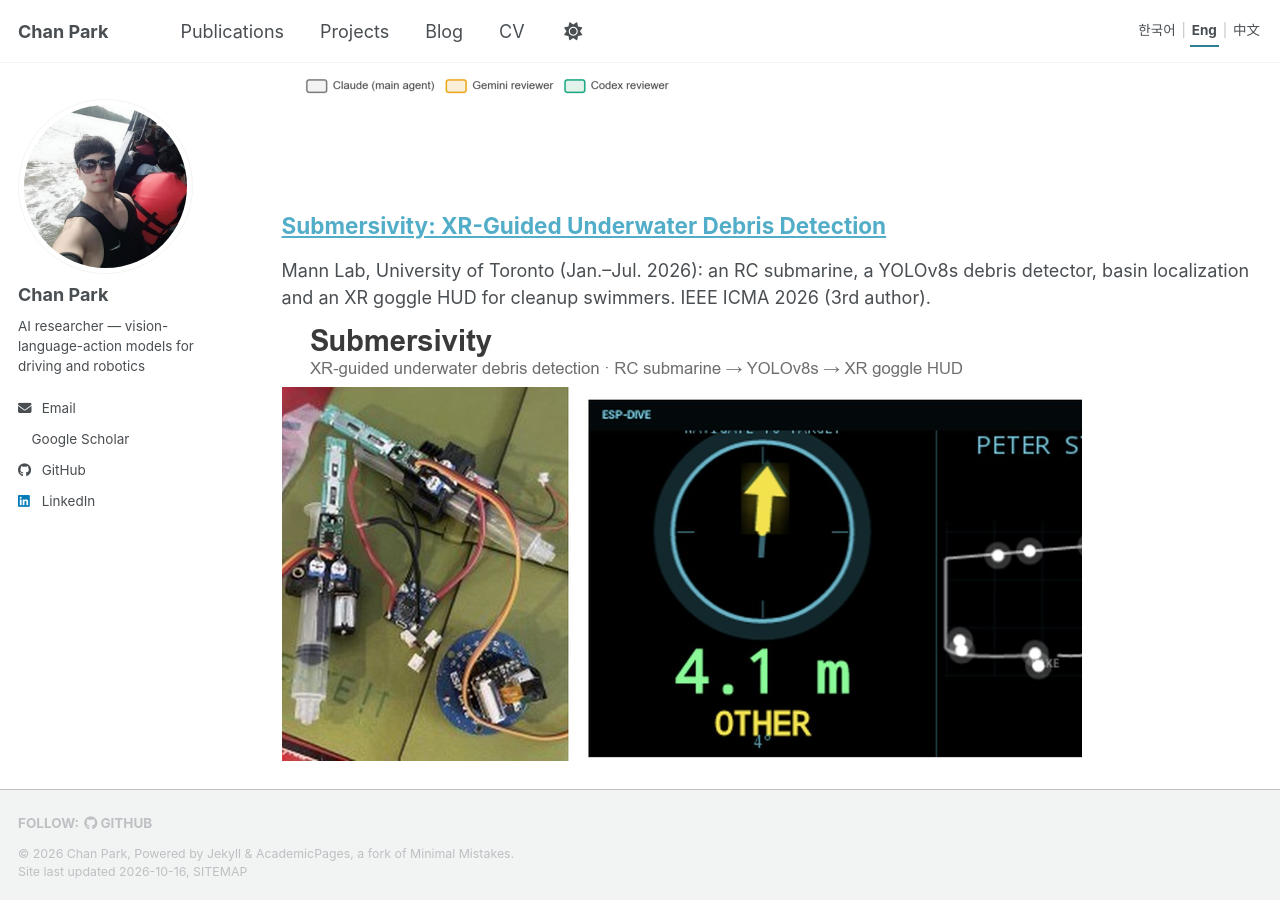
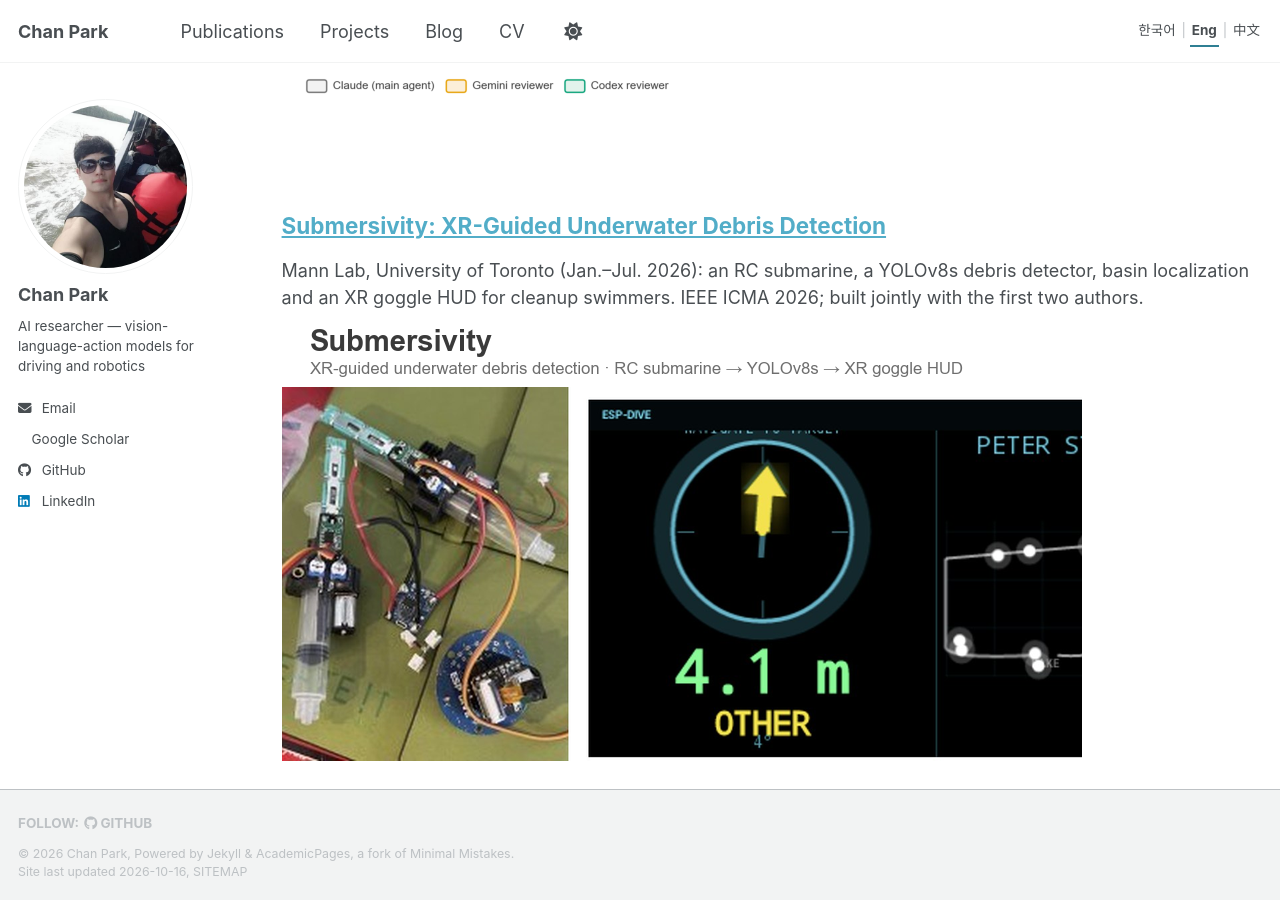
Before and after one commit to Ckck12/Ckck12.github.io, a Jekyll site: the page built from _pages/sitemap.md, in a window 1280 px wide and 900 px high, scrolled down 2489 px. Built offline with Jekyll 4.4.1, drawn with Linux system fonts in a browser that asks for light colours; a style sheet for code colours, icons or effects is not loaded; some of the changed text lies outside the part shown.

Commit message:
Submersivity: replace the 3rd-author label with a joint-work note
The first three authors built the system together. The project page,
portfolio excerpt and publication excerpt now say so in all three
languages. The citation keeps the published author order, and its *
still marks the corresponding author, as in the paper.

Co-Authored-By: Claude Opus 5.5 <noreply@anthropic.com>

```diff
--- a/_portfolio/04-submersivity.md
+++ b/_portfolio/04-submersivity.md
@@ -1,8 +1,8 @@
 ---
 title: "Submersivity: XR-Guided Underwater Debris Detection"
-excerpt: "Mann Lab, University of Toronto (Jan.–Jul. 2026): an RC submarine, a YOLOv8s debris detector, basin localization and an XR goggle HUD for cleanup swimmers. IEEE ICMA 2026 (3rd author).<br/><img src='/images/projects/thumb_submersivity.png' alt='RC submarine electronics and the XR goggle HUD'>"
-excerpt_ko: "Mann Lab, University of Toronto (2026년 1월 – 7월): 수중 청소를 위한 RC 잠수정, YOLOv8s 쓰레기 탐지 모델, 수조 위치 추정, XR 고글 HUD. IEEE ICMA 2026 (제3저자).<br/><img src='/images/projects/thumb_submersivity.png' alt='RC submarine electronics and the XR goggle HUD'>"
-excerpt_zh: "Mann Lab, University of Toronto（2026年1月–7月）：面向水下清理的 RC 潜艇、YOLOv8s 垃圾检测器、水池定位与 XR 泳镜 HUD。IEEE ICMA 2026（第三作者）。<br/><img src='/images/projects/thumb_submersivity.png' alt='RC submarine electronics and the XR goggle HUD'>"
+excerpt: "Mann Lab, University of Toronto (Jan.–Jul. 2026): an RC submarine, a YOLOv8s debris detector, basin localization and an XR goggle HUD for cleanup swimmers. IEEE ICMA 2026; built jointly with the first two authors.<br/><img src='/images/projects/thumb_submersivity.png' alt='RC submarine electronics and the XR goggle HUD'>"
+excerpt_ko: "Mann Lab, University of Toronto (2026년 1월 – 7월): 수중 청소를 위한 RC 잠수정, YOLOv8s 쓰레기 탐지 모델, 수조 위치 추정, XR 고글 HUD. IEEE ICMA 2026 (제1·2저자와 공동 개발).<br/><img src='/images/projects/thumb_submersivity.png' alt='RC submarine electronics and the XR goggle HUD'>"
+excerpt_zh: "Mann Lab, University of Toronto（2026年1月–7月）：面向水下清理的 RC 潜艇、YOLOv8s 垃圾检测器、水池定位与 XR 泳镜 HUD。IEEE ICMA 2026（与前两位作者共同完成）。<br/><img src='/images/projects/thumb_submersivity.png' alt='RC submarine electronics and the XR goggle HUD'>"
 collection: portfolio
 order: 4
 redirect_from:
--- a/_publications/2026-submersivity.md
+++ b/_publications/2026-submersivity.md
@@ -44,7 +44,7 @@ tldr_zh:
   - "多伦多 Peter Street Basin 的水下垃圾难以看清。本系统把 RC 潜艇视频转成 XR 泳镜上的引导。"
   - "YOLOv8s 检测垃圾，COLMAP + ArUco 将其标到水池地图上，Vuzix HUD 显示方向、距离和类别。"
   - "我的部分：检测器（多类 YOLOv8n → 单类 YOLOv8s，TACO mAP50 0.27 → 0.49；精确率 92.1%）和 Android HUD 接收端。"
-excerpt: "XR-guided underwater garbage detection with an RC submarine, a YOLOv8s detector, basin localization and a swim-goggle HUD (IEEE ICMA 2026, 3rd author)."
+excerpt: "XR-guided underwater garbage detection with an RC submarine, a YOLOv8s detector, basin localization and a swim-goggle HUD (IEEE ICMA 2026; built jointly with the first two authors)."
 meta_in_body: true
 featured: false
 collection: publications
```
Also changed, not shown: _includes/projects/submersivity.html (+4 -4 lines).
